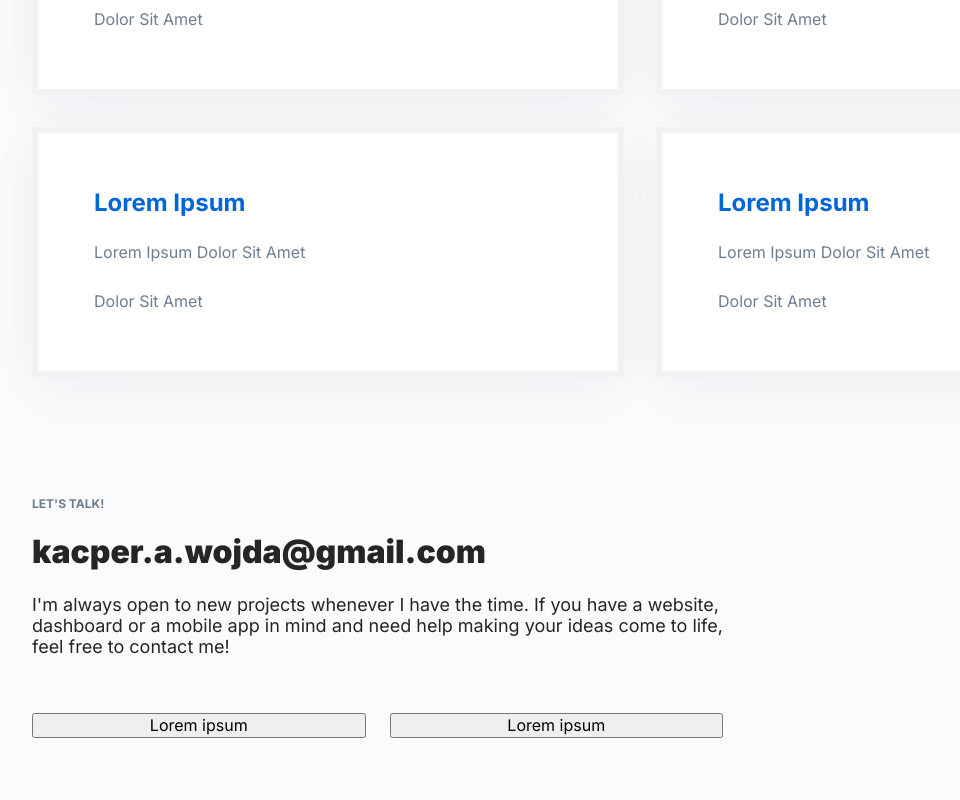
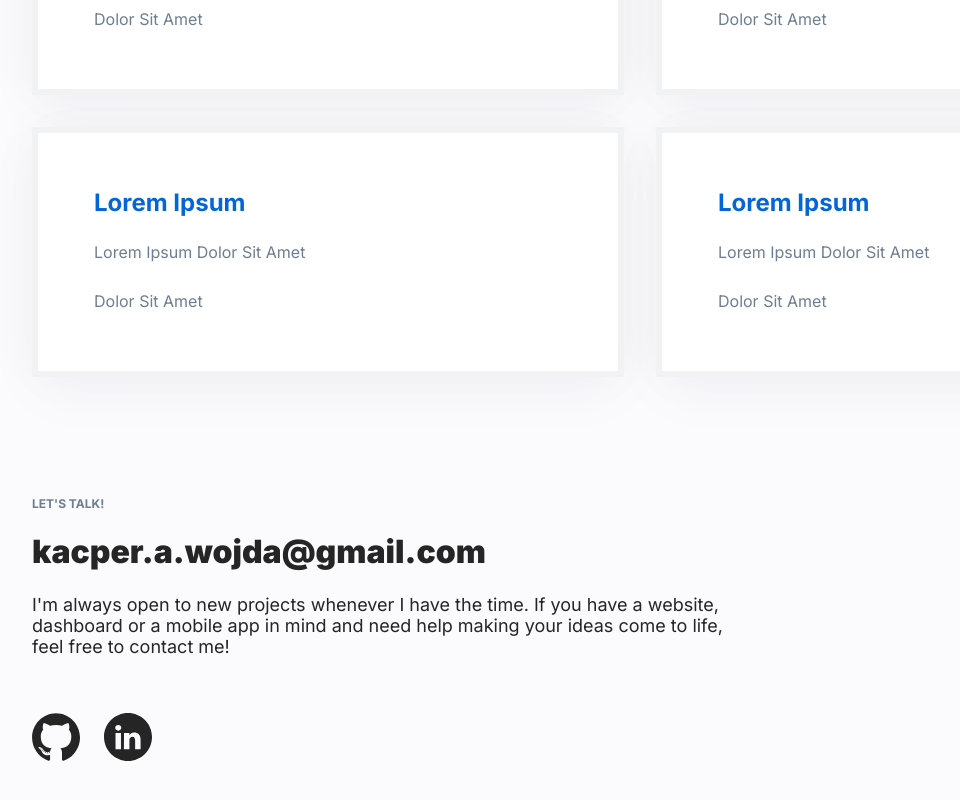
Before and after one commit to wojdaSoftware/personal-homepage, a React (Create React App) app: page / in a window 1280 px wide. Shown: the part 1532-2332 px from the top of the page, without its empty margins (0-960 px from the left). Built offline with nearby package versions, Linux system fonts and the light colour scheme.

Commit message:
finished footer component (added links to my socials)

```diff
--- a/src/components/Footer/index.js
+++ b/src/components/Footer/index.js
@@ -1,4 +1,4 @@
-import { StyledCaption, StyledContainer, StyledFooter, StyledGridContainer, StyledLink, StyledParagraph, } from "./styled";
+import { StyledCaption, StyledContainer, StyledFooter, StyledGridContainer, StyledLink, StyledParagraph, StyledGithubIcon, StyledLinkedInIcon } from "./styled";
 
 const Footer = () => (
   <StyledFooter>
@@ -14,8 +14,12 @@ const Footer = () => (
         If you have a website, dashboard or a mobile app in mind and need help making your ideas come to life, feel free to contact me!
       </StyledParagraph>
       <StyledGridContainer>
-        <button>Lorem ipsum</button>
-        <button>Lorem ipsum</button>
+        <a href="https://github.com/wojdaSoftware" rel="noopener">
+          <StyledGithubIcon />
+        </a>
+        <a href="https://www.linkedin.com/in/kacper-wojda-9a7a62299/" rel="noopener">
+          <StyledLinkedInIcon />
+        </a>
       </StyledGridContainer>
     </StyledContainer>
   </StyledFooter>
--- a/src/components/Footer/styled.js
+++ b/src/components/Footer/styled.js
@@ -1,4 +1,19 @@
-import styled from "styled-components";
+import styled, { css } from "styled-components";
+import { ReactComponent as GithubIcon } from '../../images/github-link.svg';
+import { ReactComponent as LinkedInIcon } from '../../images/linkedin-link.svg';
+
+
+const svgLinkStyle = () => {
+  return css`
+    & path {
+      transition-duration: 200ms;
+      fill: ${({ theme }) => theme.color.black};
+    }
+    &:hover path {
+      fill: ${({ theme }) => theme.color.scienceBlue};
+    }
+  `;
+}
 
 export const StyledFooter = styled.footer`
   max-width: 1216px;
@@ -9,7 +24,7 @@ export const StyledCaption = styled.strong`
   display: block;
   font-weight: 700;
   font-size: 12px;
-  color: ${({theme}) => theme.color.slateGray};
+  color: ${({ theme }) => theme.color.slateGray};
 `;
 
 export const StyledLink = styled.a`
@@ -18,30 +33,39 @@ export const StyledLink = styled.a`
   font-weight: 900;
   font-size: 32px;
   text-decoration: none;
-  color: ${({theme}) => theme.color.black};
+  transition-duration: 250ms;
+  color: ${({ theme }) => theme.color.black};
 
   &:visited {
-    color: ${({theme}) => theme.color.black};
+    color: ${({ theme }) => theme.color.black};
   }
 
   &:hover {
-    color: ${({theme}) => theme.color.scienceBlue};
+    color: ${({ theme }) => theme.color.scienceBlue};
   }
 `;
 
 export const StyledParagraph = styled.p`
   font-size: 18px;
   margin: 24px 0 0 0;
-  color: ${({theme}) => theme.color.black};
+  color: ${({ theme }) => theme.color.black};
 `;
 
 export const StyledGridContainer = styled.div`
   margin: 56px 0 0 0;
   display: grid;
-  grid-template-columns: auto auto;
+  grid-template-columns: min-content min-content;
   grid-column-gap: 24px;
 `;
 
 export const StyledContainer = styled.div`
   max-width: 691px;
 `;
+
+export const StyledGithubIcon = styled(GithubIcon)`
+  ${(props) => svgLinkStyle(props)};
+`;
+
+export const StyledLinkedInIcon = styled(LinkedInIcon)`
+  ${(props) => svgLinkStyle(props)};
+`;
--- a/src/theme.js
+++ b/src/theme.js
@@ -1,5 +1,8 @@
 export const theme = {
-  breakpoint: 767,
+  breakpoint: {
+    mobile: 767,
+    tablet: 1250,
+  },
   color: {
     whiteLilac: "#FBFBFE",
     slateGray: "#6E7E91",
```
Also changed, not shown: src/images/github-link.svg (added), src/images/linkedin-link.svg (added).
